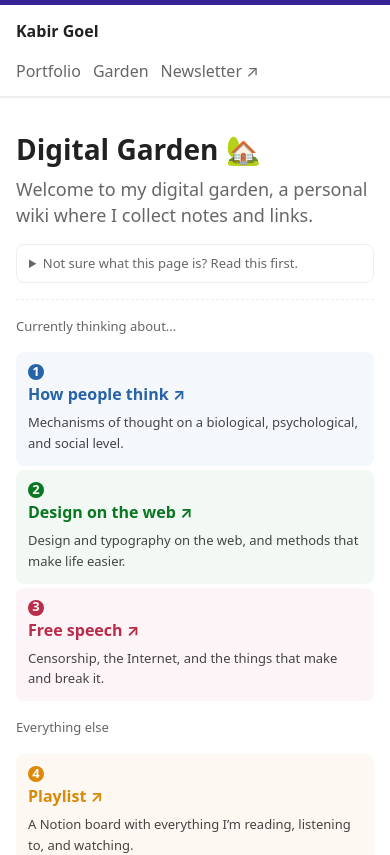
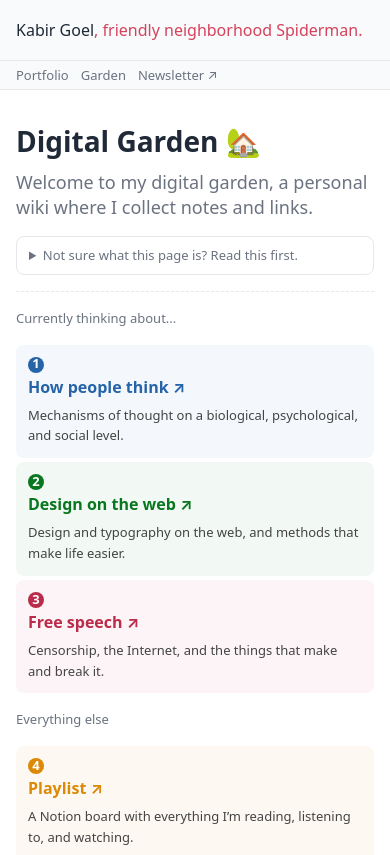
Before and after one commit to kbrgl/website, a Next.js app: page /garden in a window 390 px wide. Shown: the top 855 px of the page. Built offline with nearby package versions, Linux system fonts and the light colour scheme; a web font is replaced by a local one.

Commit message:
New design language

```diff
--- a/components/navbar.module.css
+++ b/components/navbar.module.css
@@ -1,6 +1,5 @@
 .navbar {
-  border-top: 5px solid var(--color-accent);
-  border-bottom: 2px solid var(--color-stroke);
+  background: var(--color-wash);
 }
 
 .navbar a {
@@ -8,51 +7,32 @@
   font-size: var(--font-size-xs);
 }
 
-.links {
-  display: flex;
-  align-items: stretch;
-}
-
-@media screen and (max-width: 600px) {
-  .links {
-    flex-direction: column;
-  }
-}
-
 .name {
-  border-right: 1px solid var(--color-stroke);
-  padding: var(--s) var(--m);
+  padding: var(--m) 0;
   padding-left: 0;
 }
 
-@media screen and (max-width: 600px) {
-  .name {
-    border-right: 0;
-  }
+.name a {
+  color: var(--color-accent);
 }
 
-.name a {
-  font-weight: 600;
-  color: var(--color-text-primary);
+.bordered {
+  border: 1px solid var(--color-stroke);
+  border-left: 0;
+  border-right: 0;
 }
 
 .list {
-  flex: 1;
   overflow: auto;
-  padding: var(--s) var(--m);
   white-space: nowrap;
+  padding: var(--xxs) 0;
+  display: flex;
 
   color: var(--color-text-secondary);
 }
 
-@media screen and (max-width: 600px) {
-  .list {
-    padding-top: 0;
-    margin: 0 calc(-1 * var(--m));
-  }
-}
-
 .list a {
+  font-size: var(--font-size-xxs);
   margin-left: var(--s);
 }
 
--- a/components/navbar.tsx
+++ b/components/navbar.tsx
@@ -5,13 +5,17 @@ import styles from "./navbar.module.css";
 export default function Navbar() {
   return (
     <nav className={styles.navbar}>
-      <Container>
-        <div className={styles.links}>
-          <div className={styles.name}>
-            <Link href="/">
-              <a>Kabir Goel</a>
-            </Link>
-          </div>
+      <div className={styles.name}>
+        <Container>
+          <Link href="/">
+            <a>
+              <strong>Kabir Goel</strong>, friendly neighborhood Spiderman.
+            </a>
+          </Link>
+        </Container>
+      </div>
+      <div className={styles.bordered}>
+        <Container>
           <div className={styles.list}>
             <Link href="/portfolio">
               <a>Portfolio</a>
@@ -23,8 +27,8 @@ export default function Navbar() {
               Newsletter&nbsp;&#x2197;
             </a>
           </div>
-        </div>
-      </Container>
+        </Container>
+      </div>
     </nav>
   );
 }
--- a/pages/_document.js
+++ b/pages/_document.js
@@ -11,6 +11,12 @@ class MyDocument extends Document {
       <Html lang="en">
         <Head>
           <link rel="icon" href="/favicon.ico" />
+          <link rel="preconnect" href="https://fonts.googleapis.com" />
+          <link rel="preconnect" href="https://fonts.gstatic.com" />
+          <link
+            href="https://fonts.googleapis.com/css2?family=DM+Serif+Display&display=swap"
+            rel="stylesheet"
+          />
           <link rel="stylesheet" href="https://use.typekit.net/vyk7kso.css" />
         </Head>
         <body>
--- a/styles/globals.css
+++ b/styles/globals.css
@@ -1,13 +1,13 @@
 :root {
   /* Standard interface colors */
-  --color-accent: #382394;
-  --color-wash: #f6f6f6;
-  --color-stroke: #eee;
+  --color-accent: #d4425c;
+  --color-wash: #f9fafb;
+  --color-stroke: #e5e7eb;
 
   /* Interface text */
-  --color-text-tertiary: #888;
-  --color-text-secondary: #666;
-  --color-text-primary: #212121;
+  --color-text-tertiary: #9ca3af;
+  --color-text-secondary: #6b7280;
+  --color-text-primary: #1f2937;
 
   /* All other text */
   --color-text: #444;
@@ -43,6 +43,7 @@
     "Andale Mono WT", "Andale Mono", "Lucida Console", "Lucida Sans Typewriter",
     "DejaVu Sans Mono", "Bitstream Vera Sans Mono", "Liberation Mono",
     "Nimbus Mono L", "Courier New", courier, monospace;
+  --font-family-serif: DM Serif Display, Georgia;
 
   /* Titles */
   --font-size-xxl: 36px;
@@ -215,19 +216,19 @@ input[type="text"]:focus,
 input[type="password"]:focus,
 input[type="number"]:focus,
 input[type="email"]:focus {
-  box-shadow: inset 0 0 0 2px var(--color-accent);
+  box-shadow: inset 0 0 0 2px #303c3e;
 }
 
 button {
   padding: var(--s) var(--l);
 
   font-weight: 500;
-  font-size: var(--font-size-xs);
+  font-size: var(--font-size-xxs);
   cursor: pointer;
   border-radius: 8px;
-  background-color: var(--color-accent);
+  background-color: #2eb1c8;
+  color: #fff;
   border: 0;
-  color: #fff;
   outline: 0;
   appearance: none;
   font-family: inherit;
```
Also changed, not shown: components/single-field-form.module.css (+2 -9 lines), pages/index.tsx (+14 -60 lines), styles/Home.module.css (+34 -8 lines), public/me.jpg.
